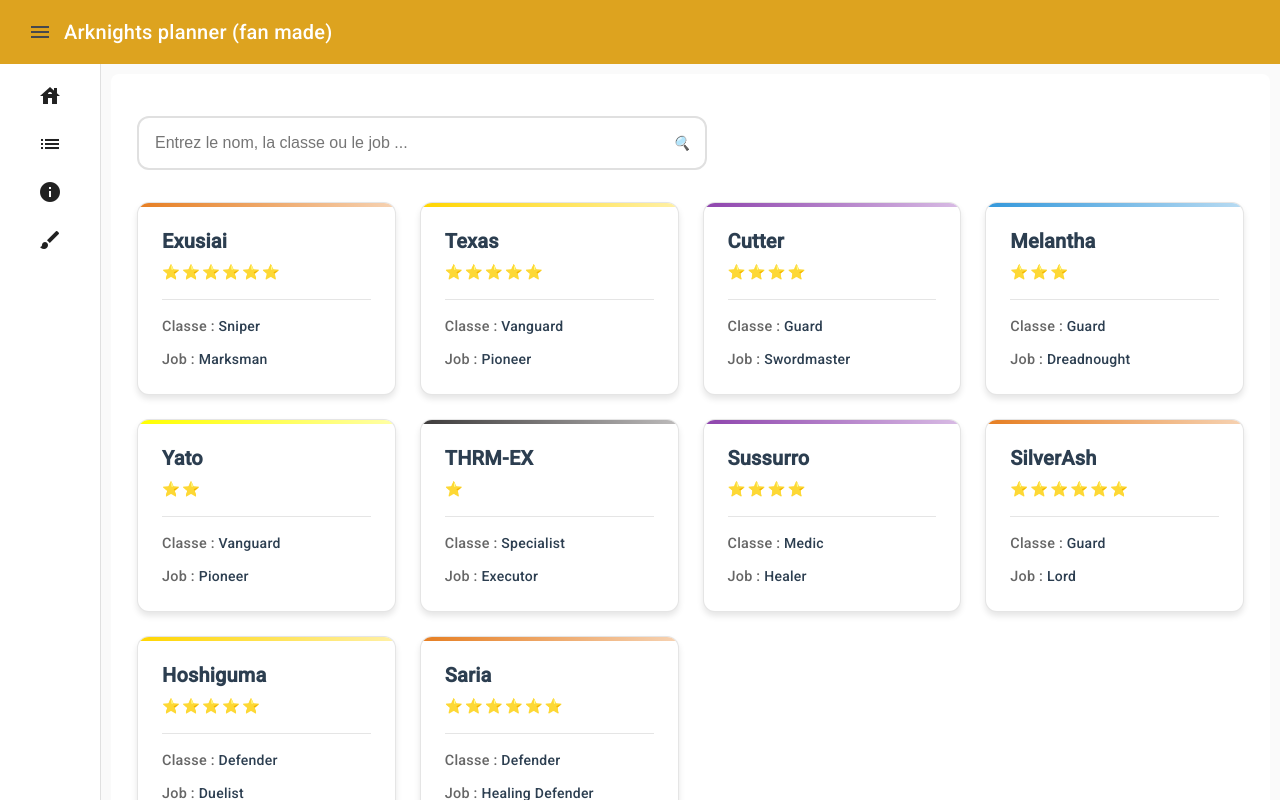
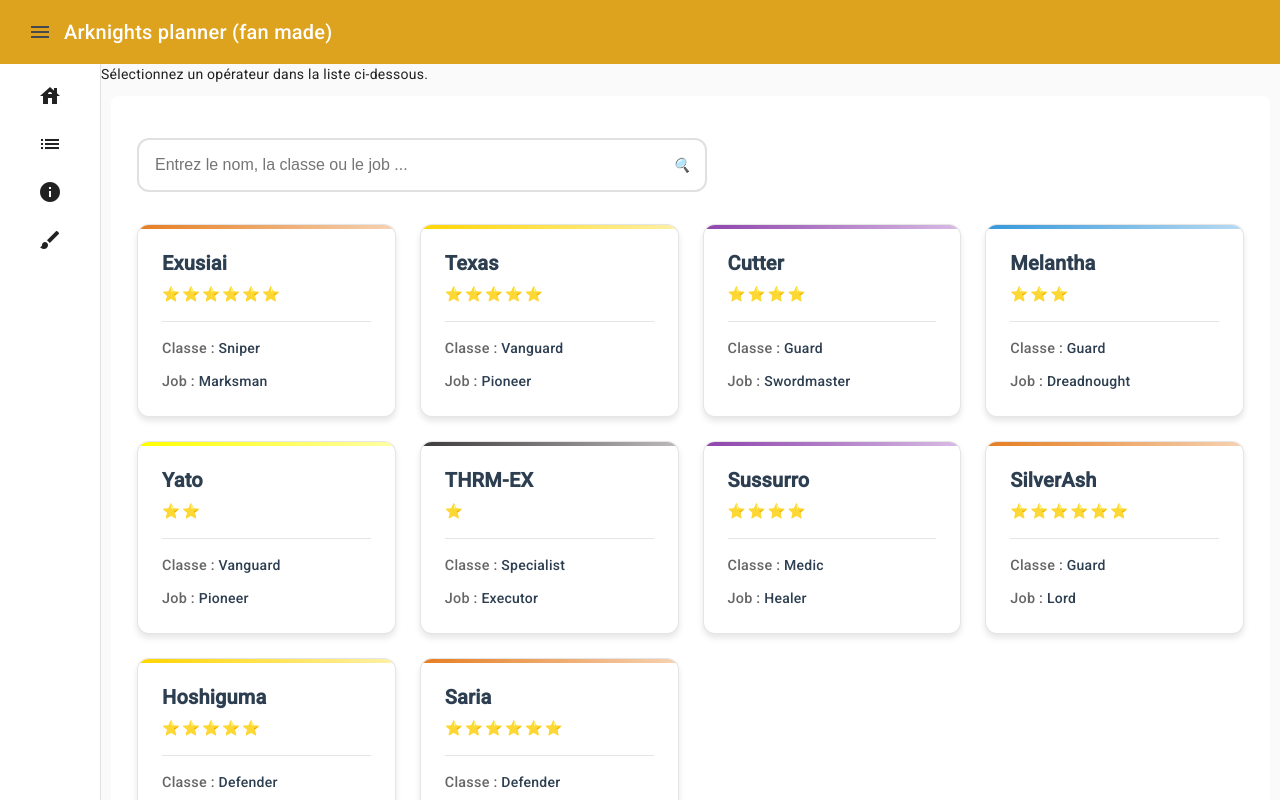
Before and after one commit to Kylian-conraux/plannerForArknights, an Angular app: page /planner in a window 1280 px wide. Built offline with nearby package versions, Linux system fonts and the light colour scheme; data requests are answered from the project's data file.

Commit message:
ajout d'un texte pour indiquer quelle operator est sélectionné

```diff
--- a/src/app/features/planner/planner.component.html
+++ b/src/app/features/planner/planner.component.html
@@ -1,3 +1,10 @@
+<div class="container-operator-slected">
+    <p *ngIf="operator">Operateur : {{operator.name}}</p>
+    <p *ngIf="!operator">Sélectionnez un opérateur dans la liste ci-dessous.</p>
+</div>
+
+<div></div>
+
 
 <div class="container-operator-list">
     <app-filter-container [opFilter]="filters" (filterChange)="onFiltersChange($event)"></app-filter-container>
--- a/src/app/features/planner/planner.component.ts
+++ b/src/app/features/planner/planner.component.ts
@@ -1,4 +1,5 @@
 import { Component } from '@angular/core';
+import { CommonModule } from '@angular/common';
 
 import { Operator } from '../../data/models/operator/operator.model';
 import { OperatorService } from '../../core/services/operator.service';
@@ -6,20 +7,22 @@ import { FilterContainerComponent } from "../../core/components/filter-container
 import { OperatorListComponent } from '../../core/components/shared/operator-list/operator-list.component';
 import { BaseOperatorListPageComponent } from '../../core/components/shared/base-page-operator-list/base-operator-list-page.component';
 
+
 @Component({
   selector: 'app-planner',
-  imports: [OperatorListComponent, FilterContainerComponent],
+  imports: [OperatorListComponent, FilterContainerComponent, CommonModule],
   templateUrl: './planner.component.html',
   styleUrl: './planner.component.scss'
 })
 export class PlannerComponent extends BaseOperatorListPageComponent {
 
+  operator: Operator | undefined = undefined;
 
   constructor(operatorService: OperatorService) {
     super(operatorService);
   }
 
   onTileClick(operator: Operator): void {
-
+    this.operator = operator;
   }
 }
```
